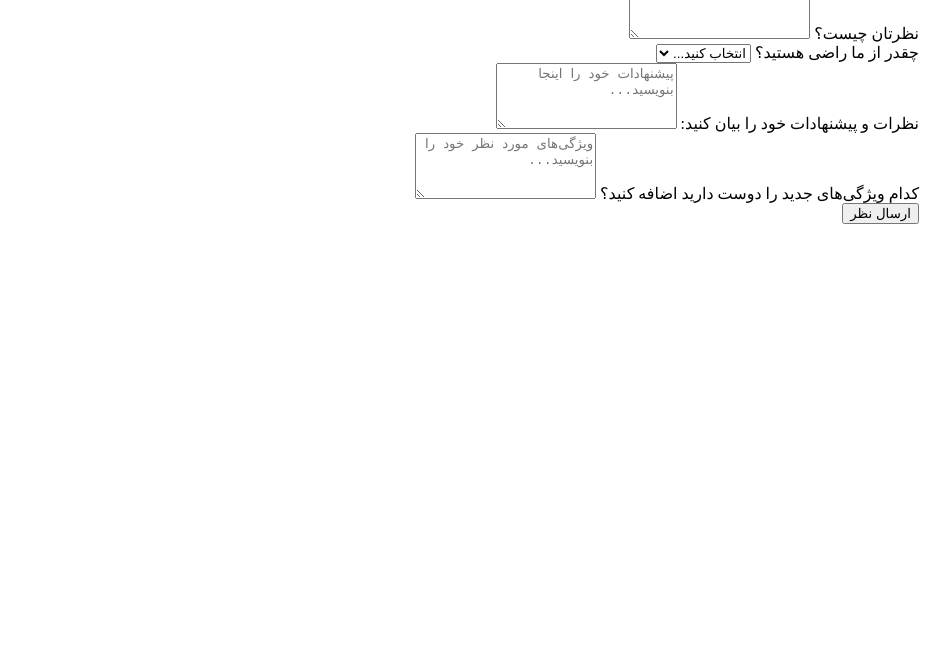
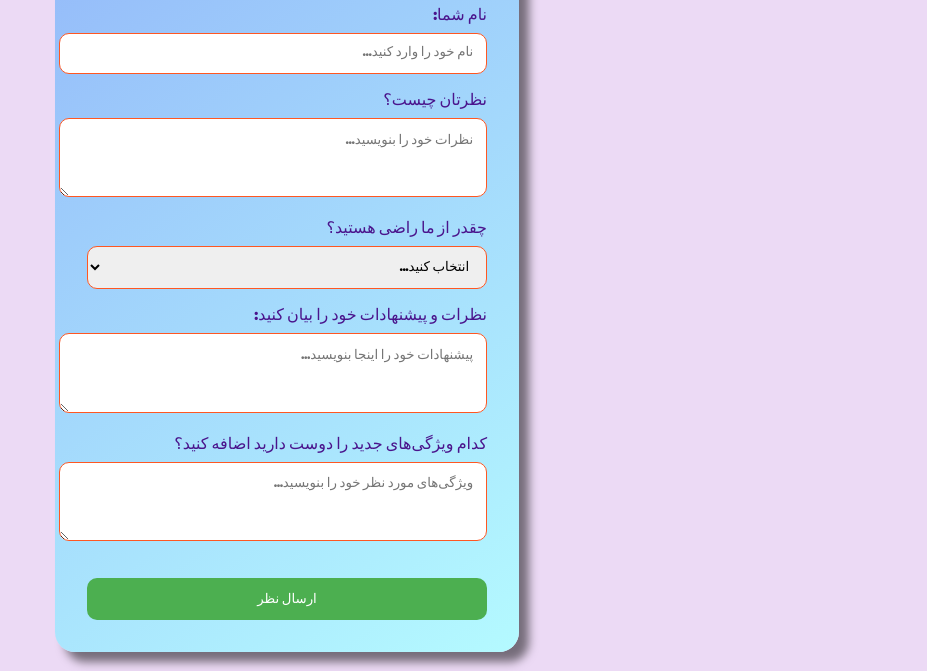
Before and after one commit to 0915kavoosi/math-web-template, a website: page survey/_survey.html in a window 1280 px wide. Shown: the part 129-800 px from the top of the page, without its empty margins (353-1280 px from the left). Drawn offline with Linux system fonts and the light colour scheme.

Commit message:
update index.html

```diff
--- a/survey/_survey.html
+++ b/survey/_survey.html
@@ -3,8 +3,8 @@
 <head>
     <meta charset="UTF-8">
     <meta name="viewport" content="width=device-width, initial-scale=1.0">
-    <title>نظرسنجی شاد</title>
-    <link rel="stylesheet" href="_survey_style.css.css?v=2">
+    <title>نظرسنجی وب سایت</title>
+    <link rel="stylesheet" href="survey_style.css">
 </head>
 <body>
     <div class="survey-container">
```
Also changed, not shown: index.html (+1 -1 lines), survey/survey_style.css (renamed from survey/_survey_style.css).
